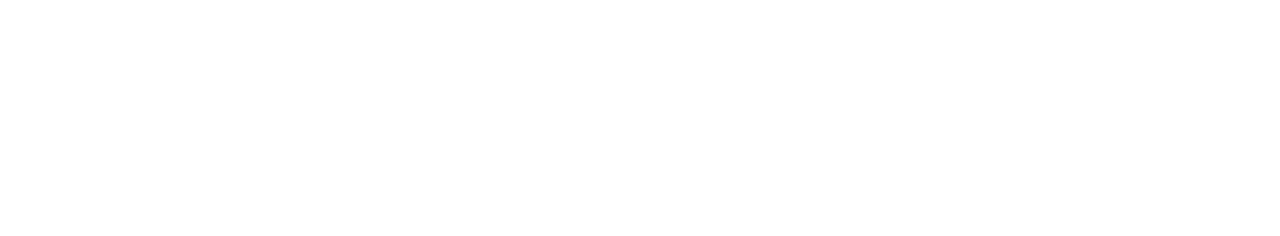
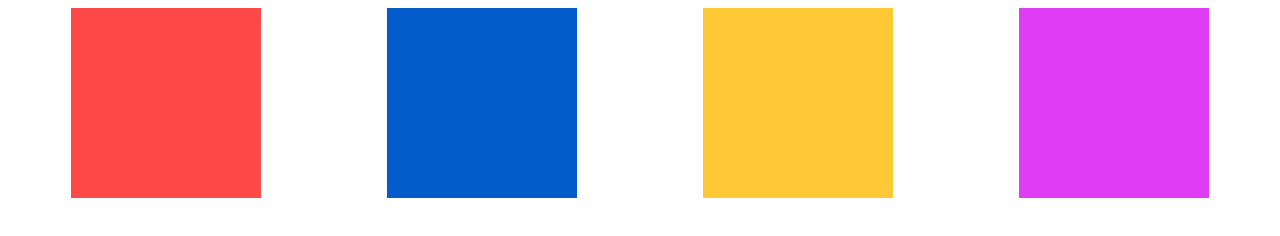
Before and after one commit to cre4tive97/scss, a plain HTML site: page index.html in a window 1280 px wide. Drawn offline with Linux system fonts and the light colour scheme.

Commit message:
nesting, extend

```diff
--- a/index.html
+++ b/index.html
@@ -7,5 +7,12 @@
     <title>Sass test</title>
     <link rel="stylesheet" href="style.css" />
   </head>
-  <body></body>
+  <body>
+    <div class="container">
+      <div class="box box-red"></div>
+      <div class="box box-blue"></div>
+      <div class="box box-orange"></div>
+      <div class="box box-purple"></div>
+    </div>
+  </body>
 </html>
--- a/style.scss
+++ b/style.scss
@@ -1,3 +1,41 @@
-.box {
+$orange: #ffc935;
+$blue: #025dcb;
+$red: #ff4949;
+$purple: #df3df4;
+$small: 8px;
+$medium: 16px;
+$large: 24px;
+
+%box {
+  font-size: $large;
+  width: 150px;
+  height: 150px;
+  padding: 20px;
+}
+
+.box-red {
+  @extend %box;
+  background-color: $red;
+}
+.box-blue {
+  @extend %box;
+  background-color: $blue;
+}
+
+.box-orange {
+  @extend %box;
+  background-color: $orange;
+}
+.box-purple {
+  @extend %box;
+  background-color: $purple;
+}
+
+.container {
   display: flex;
+  justify-content: space-around;
+  //   div {
+  //     width: 150px;
+  //     height: 150px;
+  //   }
 }
```
Also changed, not shown: style.css, 1 other file.
